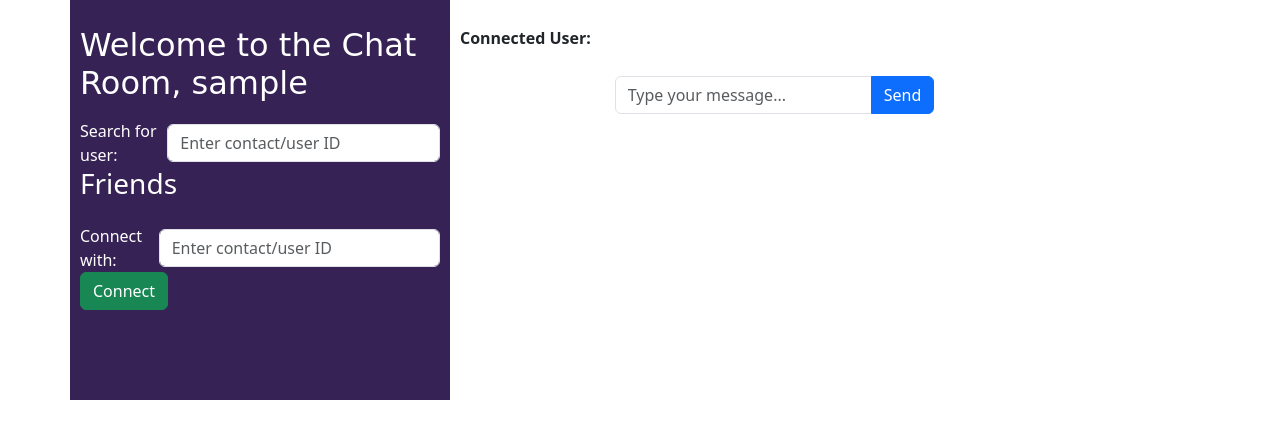
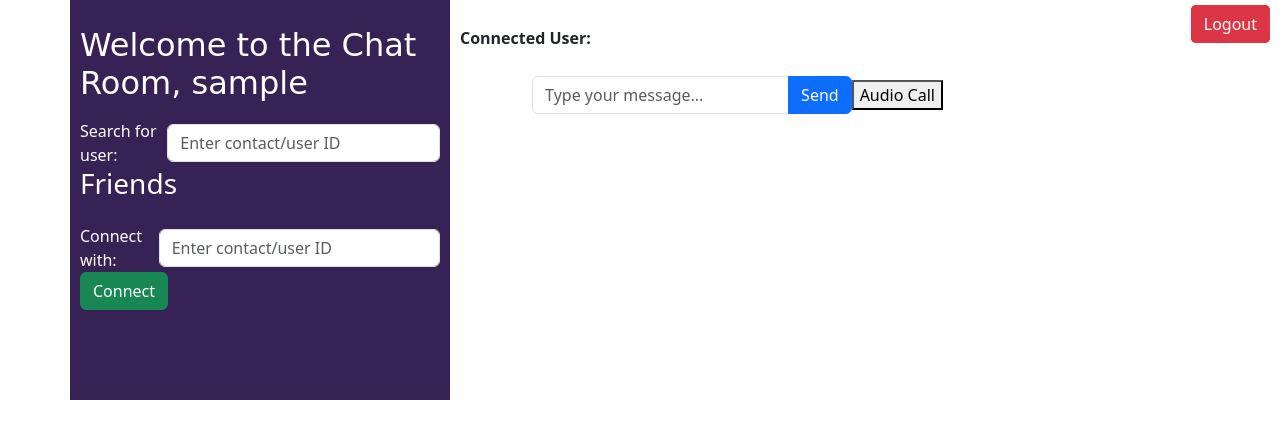
Before and after one commit to nishikapandey123/chat_model, a Flask app: page /chat in a window 1280 px wide. Shown: the top 439 px of the page. Run offline with Flask 3, Linux system fonts and the light colour scheme; a database or web service that is not in the repository returns one stand-in record (values such as "Sample title"); data that the repository does not hold is empty; some libraries are stand-ins or nearby versions.

Commit message:
add Call API's

```diff
--- a/routes/routes.py
+++ b/routes/routes.py
@@ -200,7 +200,7 @@ def configure_routes(app, socketio):
             return jsonify({'error': str(e)}), 500
 
 
-    @socketio.on('connect')
+    @socketio.on('connec t')
     def on_connect():
         print('Client connected')
 
@@ -271,6 +271,68 @@ def configure_routes(app, socketio):
             print('Error:', e)
 
 
+    #from sender side
+    @socketio.on('audio_call')
+    def audio_call(data):
+        try:
+            recipient = data['recipient']
+            room = active_calls.get(recipient)
+
+            if room:
+                emit('incoming_call', {'recipient': recipient}, room=room)
+            else:
+                emit('call_not_found', room=request.sid)
+        except Exception as e:
+            print('Error:', e)
+
+    @socketio.on('hangup_call')
+    def hangup_call(data):
+        try:
+            recipient = data['recipient']
+            room = active_calls.get(recipient)
+
+            if room:
+                emit('hangup', room=room)
+            else:
+                emit('call_not_found', room=request.sid)
+        except Exception as e:
+            print('Error:', e)
+
+
+    #from reciever side
+    active_calls ={}
+    @socketio.on('accept_call')
+    def accept_call(data):
+        try:
+            recipient = data['recipient']
+            room = active_calls.get(recipient)
+
+            if room:
+                active_calls[recipient] = request.sid
+                emit('call_accepted', room=request.sid)
+            else:
+                emit('call_not_found', room=request.sid)
+        except Exception as e:
+            print('Error:', e)
+
+    @socketio.on('reject_call')
+    def reject_call(data):
+        try:
+            recipient = data['recipient']
+            emit('call_rejected', room=active_calls.get(recipient))
+        except Exception as e:
+            print('Error:', e)
+
+    @socketio.on('disconnect')
+    def on_disconnect():
+        try:
+            contact = session.get('contact')
+            if contact in active_calls:
+                del active_calls[contact]
+                emit('call_disconnected', room=request.sid)
+        except Exception as e:
+            print('Error:', e)
+
     @app.route('/logout')
     def logout():
 
--- a/static/js/main.js
+++ b/static/js/main.js
@@ -7,7 +7,7 @@ socket.on('connect', () => {
         const messageInputContainer = document.getElementById('message-input-container');
         const connectForm = document.getElementById('connect-form');
 
-        messageInputContainer.style.top = 0;
+        messageInputContainer.style.top = '0';
         connectForm.style.bottom = 0;
     });
 
@@ -18,6 +18,21 @@ socket.on('connect', () => {
             console.error('Error fetching user contact:', error);
         });
 
+
+    const audioButton = document.getElementById('audio-button');
+    const hangupButton = document.getElementById('hangup-button');
+
+    // audioButton.addEventListener('click', () => {
+    //     const recipient = prompt('Enter recipient contact:', connectContact);
+    //     if (recipient) {
+    //         socket.emit('audio_call', { recipient });
+    //     }
+    // });
+
+    // hangupButton.addEventListener('click', () => {
+    //     socket.emit('hangup_call');
+    // });
+
     userContactPromise.then(userContact => {
         if (userContact) {
             console.log('User Contact:', userContact);
@@ -25,6 +40,57 @@ socket.on('connect', () => {
             const connectedUsernameElement = document.getElementById('connected-username');
             const messageForm = document.getElementById('message-form');
             const chatMessagesDiv = document.getElementById('chat-messages');
+            const callButton = document.getElementById('call-button');
+
+            callButton.addEventListener('click', function() {
+                const receiverContactInput = document.getElementById('receiver_contact');
+                const receiverContact = receiverContactInput.value.trim();
+                const callStatus = this.getAttribute('data-call-status');
+
+                if (callStatus === 'idle') {
+                    this.setAttribute('data-call-status', 'calling');
+                    this.textContent = 'Hangup';
+
+                    socket.emit('audio_call', {
+                        recipient: receiverContact
+                    });
+                } else if (callStatus === 'calling') {
+                    this.setAttribute('data-call-status', 'idle');
+                    this.textContent = 'Audio Call';
+
+                    socket.emit('hangup_call', {
+                        recipient: receiverContact
+                    });
+                }
+            });
+
+            socket.on('incoming_call', (data) => {
+                // Handle incoming call notification, if needed
+                const callerName = data.caller; // Modify this to get the caller's name from the data
+                const notificationOptions = {
+                    body: `Incoming call from ${callerName}`,
+                    icon: 'path_to_your_notification_icon.png', // Replace with the path to your notification icon
+                };
+
+                if (Notification.permission === 'granted') {
+                    new Notification('Incoming Call', notificationOptions);
+                } else if (Notification.permission !== 'denied') {
+                    Notification.requestPermission().then(permission => {
+                        if (permission === 'granted') {
+                            new Notification('Incoming Call', notificationOptions);
+                        }
+                    });
+                }
+            });
+
+            socket.on('hangup', () => {
+                callButton.setAttribute('data-call-status', 'idle');
+                callButton.textContent = 'Audio Call';
+            });
+
+            socket.on('call_not_found', () => {
+                console.log('Call not found');
+            });
 
             socket.on('message', (data) => {
                 console.log('Received message:', data);
@@ -62,7 +128,7 @@ socket.on('connect', () => {
                 }
             });
 
-            messageForm.addEventListener('submit', function (event) {
+            messageForm.addEventListener('submit', function(event) {
                 event.preventDefault();
 
                 const receiverContactInput = document.getElementById('receiver_contact');
@@ -80,8 +146,8 @@ socket.on('connect', () => {
 
                     const messagesDiv = document.getElementById('chat-messages');
                     const messageDiv = document.createElement('div');
-                    const senderLabel = 'You';  // Assuming you always show the sender as 'You' for your own messages
-                    const receiverLabel = receiverContact === userContact ? 'You' : receiverContact;  // Update this as per your logic
+                    const senderLabel = 'You'; // Assuming you always show the sender as 'You' for your own messages
+                    const receiverLabel = receiverContact === userContact ? 'You' : receiverContact; // Update this as per your logic
                     messageDiv.innerHTML = `<strong>${senderLabel} : </strong>${message}`;
                     messagesDiv.appendChild(messageDiv);
 
@@ -91,7 +157,7 @@ socket.on('connect', () => {
                 }
             });
 
-            document.getElementById('connect-form').addEventListener('submit', function (event) {
+            document.getElementById('connect-form').addEventListener('submit', function(event) {
                 event.preventDefault();
 
                 const connectContactInput = document.getElementById('receiver_contact');
@@ -185,6 +251,29 @@ socket.on('connect', () => {
                     .catch(error => {
                         console.error('Error fetching chat history:', error);
                     });
+
+                // fetch('/get_connection_history')
+                //     .then(response => response.json())
+                //     .then(data => {
+                //         const connectionListDiv = document.getElementById('user-connection-list');
+                //         connectionListDiv.innerHTML = ''; // Clear existing content
+
+                //         if (data.success) {
+                //             data.connection_history.forEach(connection => {
+                //                 const connectionItem = document.createElement('div');
+                //                 connectionItem.innerHTML = `
+                //                     <p><strong>User:</strong> ${connection.receiver_contact}</p>
+                //                     <p><strong>Timestamp:</strong> ${connection.timestamp}</p>
+                //                 `;
+                //                 connectionListDiv.appendChild(connectionItem);
+                //             });
+                //         } else {
+                //             console.log('Connection history not available');
+                //         }
+                //     })
+                //     .catch(error => {
+                //         console.error('Error fetching connection history:', error);
+                //     });
             }
 
         } else {
--- a/templates/chat.html
+++ b/templates/chat.html
@@ -30,7 +30,7 @@
         }
 
         .left-section {
-            /* Remove the width property */
+            width: 1/3; /* Set the width to 1/3 of the container */
             padding: 10px;
             background-color: rgb(54, 34, 85);
             color: white;
@@ -38,7 +38,7 @@
         }
 
         .right-section {
-            /* Remove the width property */
+            width: 2/3; /* Set the width to 2/3 of the container */
             padding: 10px;
             display: inline-block;
             flex-direction: column;
@@ -48,13 +48,14 @@
         .message-history {
             flex-grow: 1;
             overflow-y: scroll;
-            /* Remove the max-height property */
+            max-height: calc(70% - 160px); /* Adjust the maximum height as needed */
         }
 
         .user-connection {
-            /* Remove the width property and adjust max-height as needed */
             flex-grow: 1;
             overflow-y: scroll;
+            max-height: calc(10% - 160px);
+             /* Adjust the maximum height as needed */
         }
 
 
@@ -63,9 +64,10 @@
             justify-content: center;
             align-items: center;
             position: sticky;
-            bottom: 10%;
-            width: 85%;
+            bottom: 10px;
+            width: 75%;
             margin-top: 10px;
+
         }
 
         .connect-form {
@@ -75,13 +77,12 @@
             width: 60%;
         }
 
-        .form-group {
+        .form-group  {
             display: flex;
             justify-content: center;
             align-items: center;
             margin-top: 10px;
         }
-
         /* h2 {
             font-family: Arial, sans-serif; /* Change to your desired font family */
         /*} */
@@ -125,11 +126,11 @@
                     <!-- ... Other content ... -->
 
                     <h3>Friends</h3>
-                    <div id="connection-history" class="user-connection">
+                    <div id="connection_history" class="user-connection">
                         <div id="user-connection-list">
                             <!-- ... Connection history items ... -->
+
                         </div>
-
                     </div>
                 </div>
 
@@ -142,6 +143,7 @@
                             placeholder="Enter contact/user ID">
                     </div>
                     <button type="submit" class="btn btn-success ml-2" id="connect-button">Connect</button>
+
                 </form>
             </div>
 
@@ -168,13 +170,17 @@
                 <div class="message-input-container">
                     <form id="message-form" class="form-inline">
                         <div class="input-group">
-                            <input type="text" class="form-control" id="message-input"
-                                placeholder="Type your message...">
+                            <input type="text" class="form-control" id="message-input" placeholder="Type your message...">
                             <button type="submit" class="btn btn-primary ml-2" id="send-button">Send</button>
+
                         </div>
                     </form>
+                    <button id="call-button" data-receiver-contact="" data-call-status="idle">Audio Call</button>
                 </div>
             </div>
+        </div>
+        <div class="logout-button">
+            <a href="/logout" class="btn btn-danger">Logout</a>
         </div>
     </div>
     <script src="https://cdnjs.cloudflare.com/ajax/libs/socket.io/4.1.2/socket.io.js"></script>
```
Lines whose indentation alone changed are shown as unchanged.
